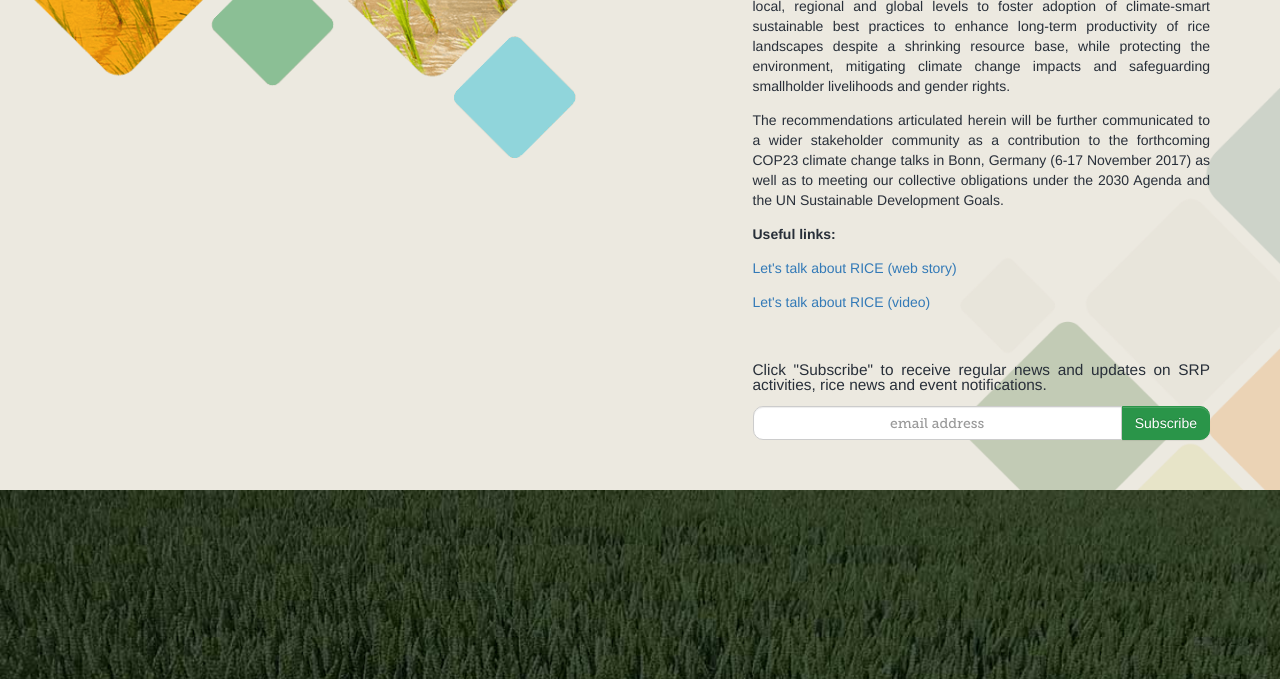
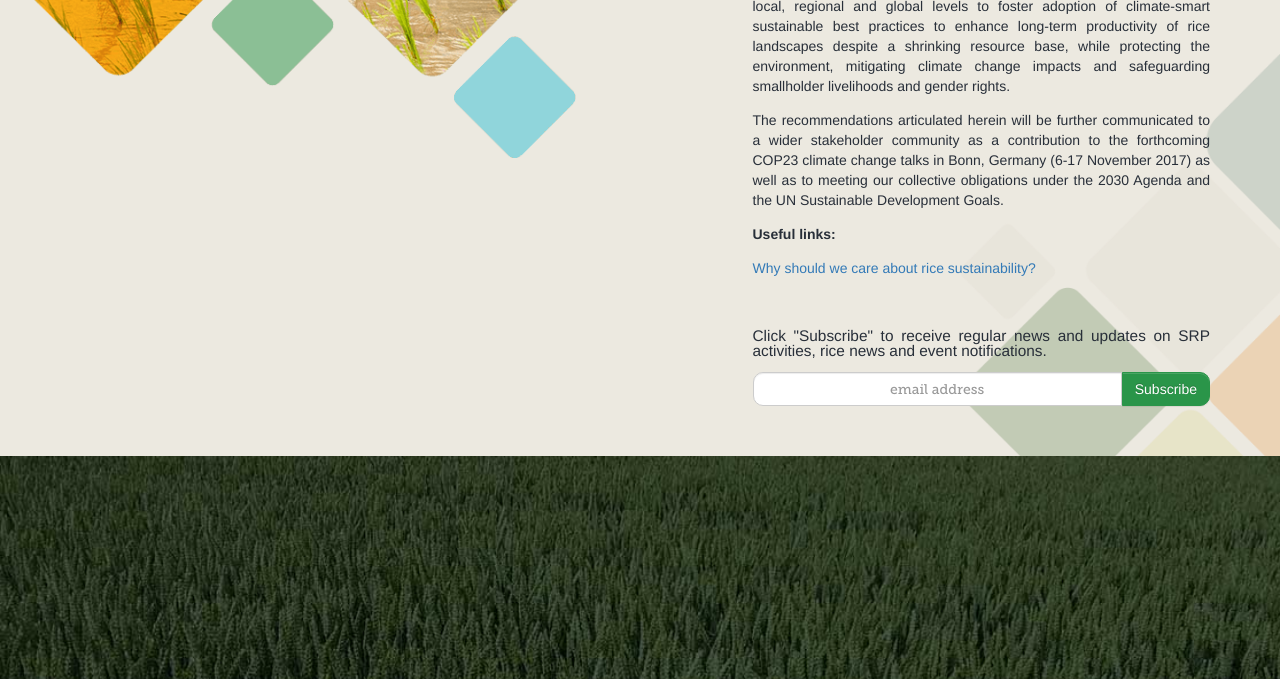
Before and after one commit to sustainablericeplatform/sustainablericeplatform.github.io, a Jekyll site: the page built from index.html, in a window 1280 px wide and 900 px high, scrolled down 985 px, cut to the strip 0-679 px from the top of the window. Built offline with Jekyll 4.4.1, drawn with Linux system fonts in a browser that asks for light colours.

Commit message:
Update index.html

```diff
--- a/index.html
+++ b/index.html
@@ -41,8 +41,7 @@ layout: default
                 <p>A key outcome of the conference is the <strong>SRP Bangkok Declaration on Sustainable Rice</strong>, which calls for collective multi-stakeholder action at local, regional and global levels to foster adoption of climate-smart sustainable best practices to enhance long-term productivity of rice landscapes despite a shrinking resource base, while protecting the environment, mitigating climate change impacts and safeguarding smallholder livelihoods and gender rights.</p>
                 <p>The recommendations articulated herein will be further communicated to a wider stakeholder community as a contribution to the forthcoming COP23 climate change talks in Bonn, Germany (6-17 November 2017) as well as to meeting our collective obligations under the 2030 Agenda and the UN Sustainable Development Goals.</p>
                     <p><strong>Useful links:</strong></p>
-                <p><a href="https://spark.adobe.com/page/4C4Nc1ALPwU26/" target="_blank">Let's talk about RICE (web story)</a></p>
-                <p><a href="https://youtu.be/fsjLJ2vrSAU" target="_blank">Let's talk about RICE (video)</a></p>
+                <p><a href="https://spark.adobe.com/page/4C4Nc1ALPwU26/" target="_blank">Why should we care about rice sustainability?</a></p>
                 <!--<p>UN Environment and IRRI join hands to drive climate-smart sustainable rice <a href="http://irri.org/news/media-releases/un-environment-and-irri-join-hands-to-drive-climate-smart-sustainable-rice" target="_blank">[More]</a></p>
                 <p>Global rice conference promotes low carbon climate-smart rice <a href="http://www.world-grain.com/articles/news_home/World_Grain_News/2017/10/Global_rice_conference_promote.aspx?ID=%7B4F1F5F83-4DA1-44C9-AA2F-67E2598CCD6D%7D" target="_blank">[More]</a></p>
                 <p><a href="/assets/docs/Updated Background, Programme and Registration Form for the SRP Training Strategy Workshop 3-4 May 2017.pdf" target="_blank">Sustainable Rice Platform Training Strategy Workshop, 3-4 May 2017 (International Rice Research Institute, Los Banos, Philippines)</a></p>
```
